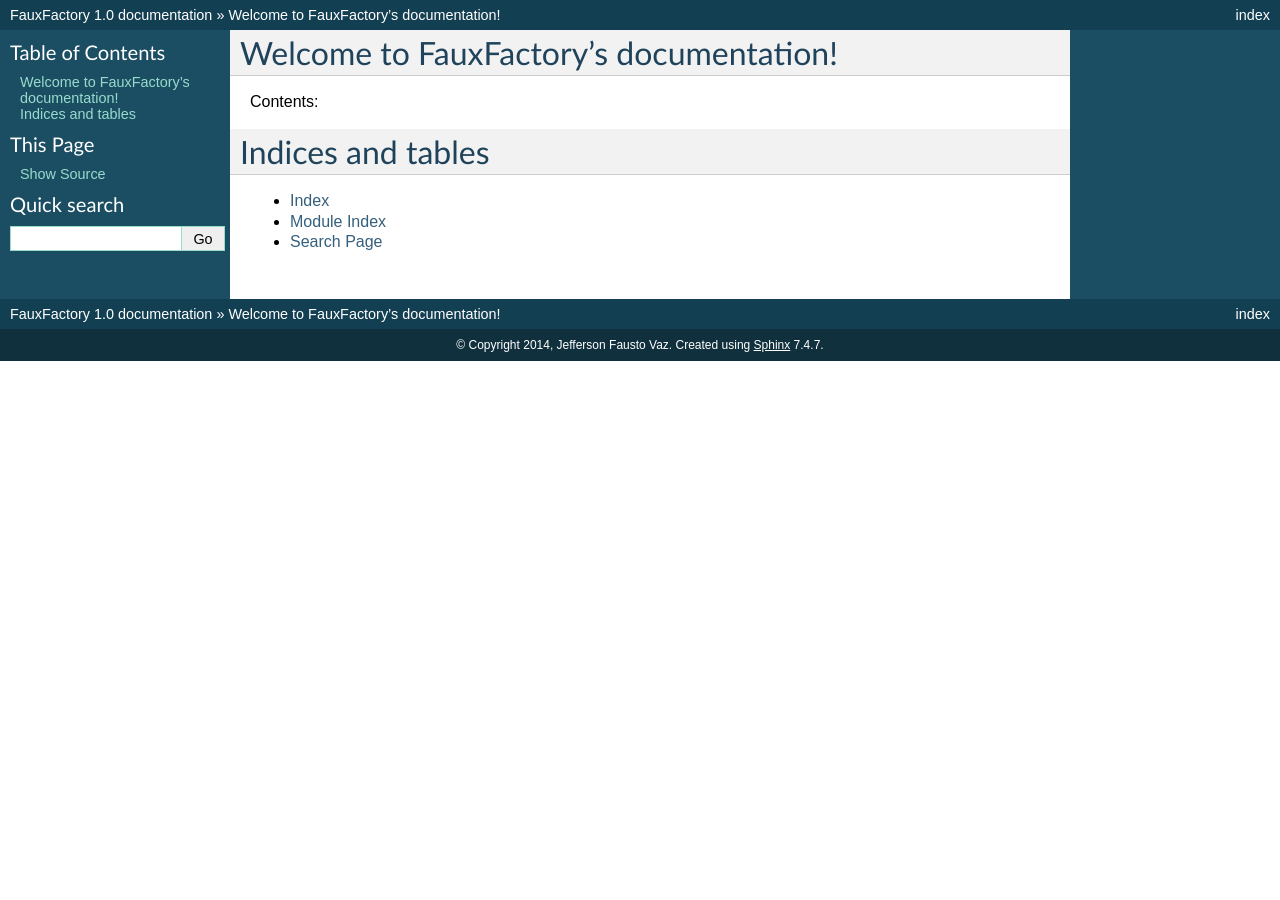
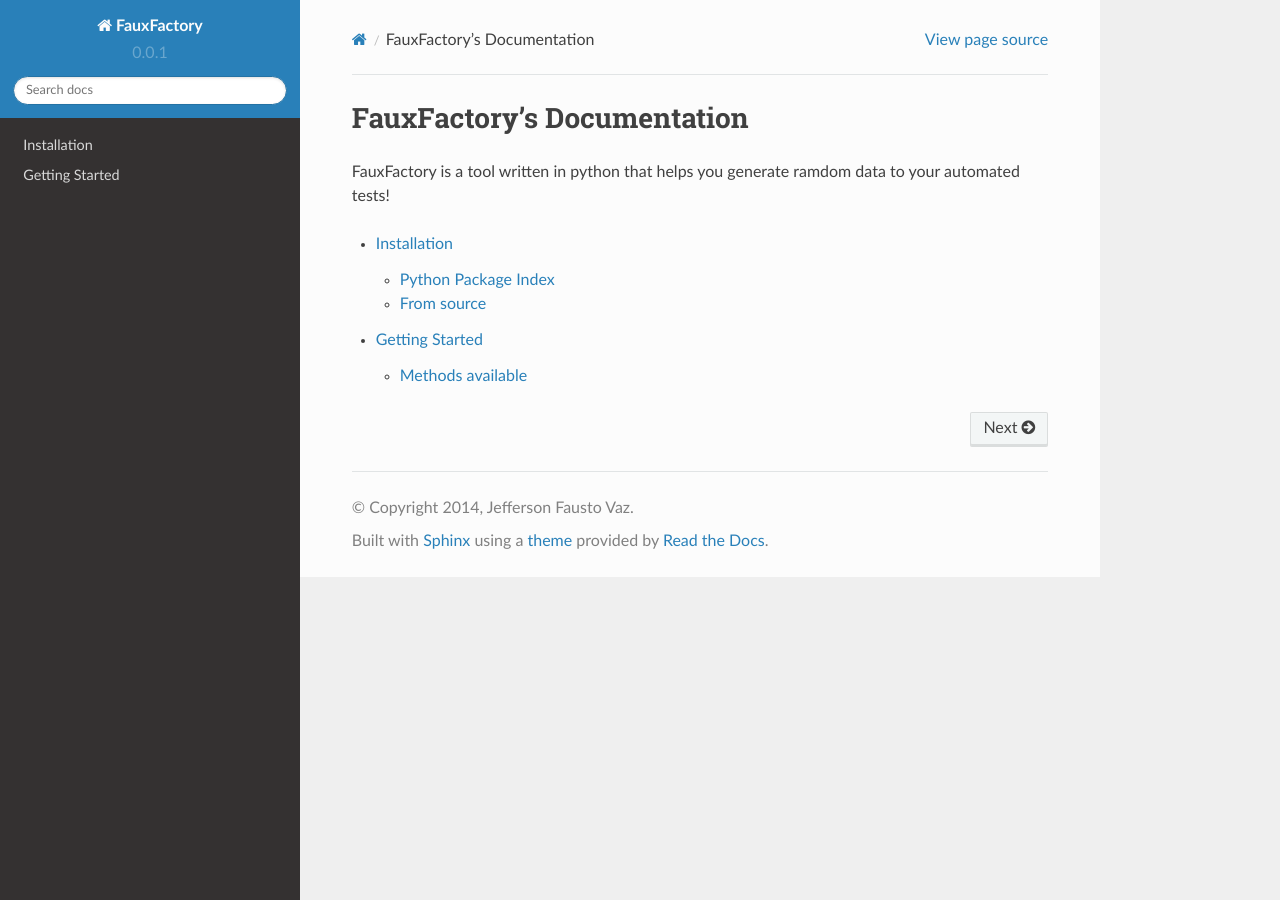
Before and after one commit to omaciel/fauxfactory, a Sphinx documentation site: the page built from docs/source/index.rst, in a window 1280 px wide. Built offline with Sphinx 7.4.7 and the Read the Docs theme 2.0.0, drawn with Linux system fonts in a browser that asks for light colours; some of the changed lines change nothing that is shown.

Commit message:
Adding the first pages of the documentation

```diff
--- a/docs/source/conf.py
+++ b/docs/source/conf.py
@@ -1,7 +1,7 @@
 # -*- coding: utf-8 -*-
 #
 # FauxFactory documentation build configuration file, created by
-# sphinx-quickstart on Tue Apr 15 00:57:51 2014.
+# sphinx-quickstart on Thu Apr 10 15:24:22 2014.
 #
 # This file is execfile()d with the current directory set to its
 # containing dir.
@@ -14,6 +14,7 @@
 
 import sys
 import os
+import sphinx_rtd_theme
 
 # If extensions (or modules to document with autodoc) are in another directory,
 # add these directories to sys.path here. If the directory is relative to the
@@ -28,7 +29,9 @@
 # Add any Sphinx extension module names here, as strings. They can be
 # extensions coming with Sphinx (named 'sphinx.ext.*') or your custom
 # ones.
-extensions = []
+extensions = [
+    'sphinx.ext.autodoc',
+]
 
 # Add any paths that contain templates here, relative to this directory.
 templates_path = ['_templates']
@@ -51,9 +54,9 @@
 # built documents.
 #
 # The short X.Y version.
-version = '1.0'
+version = '0.0.1'
 # The full version, including alpha/beta/rc tags.
-release = '1.0'
+release = '0.0.1'
 
 # The language for content autogenerated by Sphinx. Refer to documentation
 # for a list of supported languages.
@@ -98,7 +101,7 @@
 
 # The theme to use for HTML and HTML Help pages.  See the documentation for
 # a list of builtin themes.
-html_theme = 'default'
+html_theme = 'sphinx_rtd_theme'
 
 # Theme options are theme-specific and customize the look and feel of a theme
 # further.  For a list of options available for each theme, see the
@@ -106,7 +109,7 @@
 #html_theme_options = {}
 
 # Add any paths that contain custom themes here, relative to this directory.
-#html_theme_path = []
+html_theme_path = [sphinx_rtd_theme.get_html_theme_path()]
 
 # The name for this set of Sphinx documents.  If None, it defaults to
 # "<project> v<release> documentation".
--- /dev/null
+++ b/docs/source/getting_started.rst
@@ -0,0 +1,112 @@
+Getting Started
+====================
+
+FauxFactory is a tool written in python that helps you generate ramdom data to your automated tests!
+
+Need a 10 characters string for one of your tests? ::
+
+    >>>FauxFacotry.generate_string('alphanumeric', 10)
+    fkQcdGGfH1
+
+Need a 5 character numeric string? ::
+
+    >>>FauxFactory.generate_string('numeric', 5)
+    14354
+
+Simple, right?
+
+Now, let's say you need random dates ::
+
+    >>>FauxFactory.generate_date()
+    2972-02-26
+
+and a fake email ::
+
+    >>>FauxFactory.generate_email()
+    BYZDADvs@test.biz
+
+
+Methods available
+-----------------
+
+**FauxFactory.generate_alpha( length=5 )**
+    Generates an random alpha string of the size of the given length. ::
+
+        >>>FauxFactory.generate_alpha( )
+        CIeuB
+        >>>FauxFactory.generate_alpha(10)
+        YPTgKEtjKd
+
+
+**FauxFactory.generate_alphanumeric( length=5 )**
+    Generates an random alphanumeric string of the size of the given length.
+
+
+**FauxFactory.generate_boolean( )**
+    Generates a random boolean value.
+
+
+**FauxFactory.generate_choice( choices )**
+    Generates a random choice based on the given choices. ::
+
+        >>>my_list = ['Jhon', 'Paul', 'Philip']
+        >>>FauxFactory.generate_choice( my_list )
+        'Paul'
+
+        >>>my_tuple = (1,2,3,4,5)
+        >>>FauxFactory.generate_choice( my_tuple )
+        2
+
+
+**FauxFactory.generate_cjk( )**
+    Generates a random string of the size of the given length made up of the CJK characters.
+
+
+**FauxFactory.generate_date( min_date=None, max_date=None )**
+
+
+**FauxFactory.generate_datetime( min_date=None, max_date=None )**
+
+
+**FauxFactory.generate_email( name=None, domain=None, tlds=None )**
+
+
+**FauxFactory.generate_integer( min_value=None, max_value=None )**
+
+
+**FauxFactory.generate_ipaddr( ip3=False, ipv6=False )**
+
+
+**FauxFactory.generate_latin1( length=5 )**
+    Generates a random string encoded in latin1 of size of the given length
+
+
+**FauxFactory.generate_mac( delimiter=":" )**
+
+
+**FauxFactory.generate_negative_integer( )**
+
+
+**FauxFactory.generate_numeric_string( length=5 )**
+
+
+**FauxFactory.generate_positive_integer( )**
+
+
+**FauxFactory.generate_string( type, length=5 )**
+    Generates a random string according to the given ``type`` and ``length``.
+    Accpeted values for the parameter ``type`` are:
+        - "alphanumeric"
+        - "alpha"
+        - "latin1"
+        - "numeric"
+        - "utf8"
+
+
+**FauxFactory.generate_time( )**
+
+
+**FauxFactory.generate_url( scheme=None, subdomain=None, tlds=None )**
+
+
+**FauxFactory.generate_uuid( )**
--- a/docs/source/index.rst
+++ b/docs/source/index.rst
@@ -1,21 +1,10 @@
-.. FauxFactory documentation master file, created by
-   sphinx-quickstart on Tue Apr 15 00:57:51 2014.
-   You can adapt this file completely to your liking, but it should at least
-   contain the root `toctree` directive.
-
-Welcome to FauxFactory's documentation!
+FauxFactory's Documentation
 =======================================
 
-Contents:
+FauxFactory is a tool written in python that helps you generate ramdom data to your automated tests!
 
 .. toctree::
-   :maxdepth: 2
+    :maxdepth: 2
 
-
-
-Indices and tables
-==================
-
-* :ref:`genindex`
-* :ref:`modindex`
-* :ref:`search`
+    installation
+    getting_started
--- /dev/null
+++ b/docs/source/installation.rst
@@ -0,0 +1,16 @@
+Installation
+============
+
+Python Package Index
+--------------------
+FauxFactory is available in PYPI and can be installed using pip::
+
+    $ pip install fauxfactory
+
+From source
+-----------
+You can install FauxFactory by downloading the lastest version of the source code::
+
+    $ git clone git@github.com:omaciel/fauxfactory.git
+    $ cd fauxfactory
+    $ python setup.py build install
```
Also changed, not shown: docs/requirements.txt (added, +9 -0 lines).
